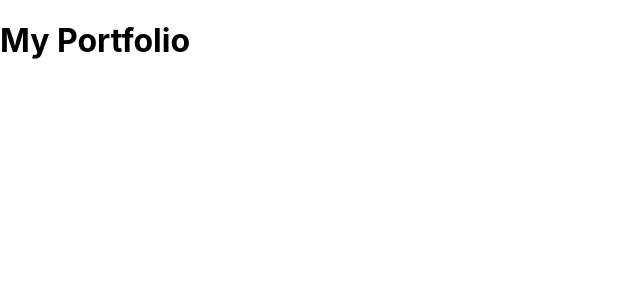
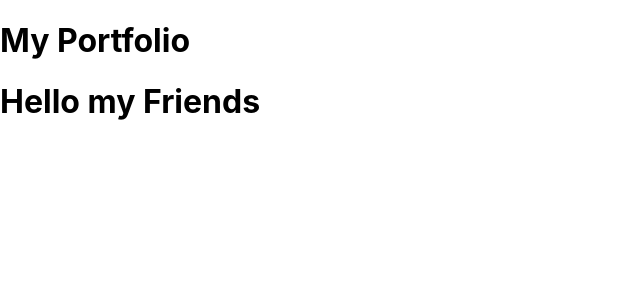
Before and after one commit to ashrafhuss/my-portfolio, a React (Create React App) app: page / in a window 1280 px wide. Shown: the top 300 px of the page, without its empty margins (0-640 px from the left). Built offline with nearby package versions, Linux system fonts and the light colour scheme.

Commit message:
first commit

```diff
--- a/src/App.js
+++ b/src/App.js
@@ -4,6 +4,7 @@ function App() {
   return (
     <div>
       <h1>My Portfolio</h1>
+      <h1>Hello my Friends</h1>
     </div>
   );
 }
```
